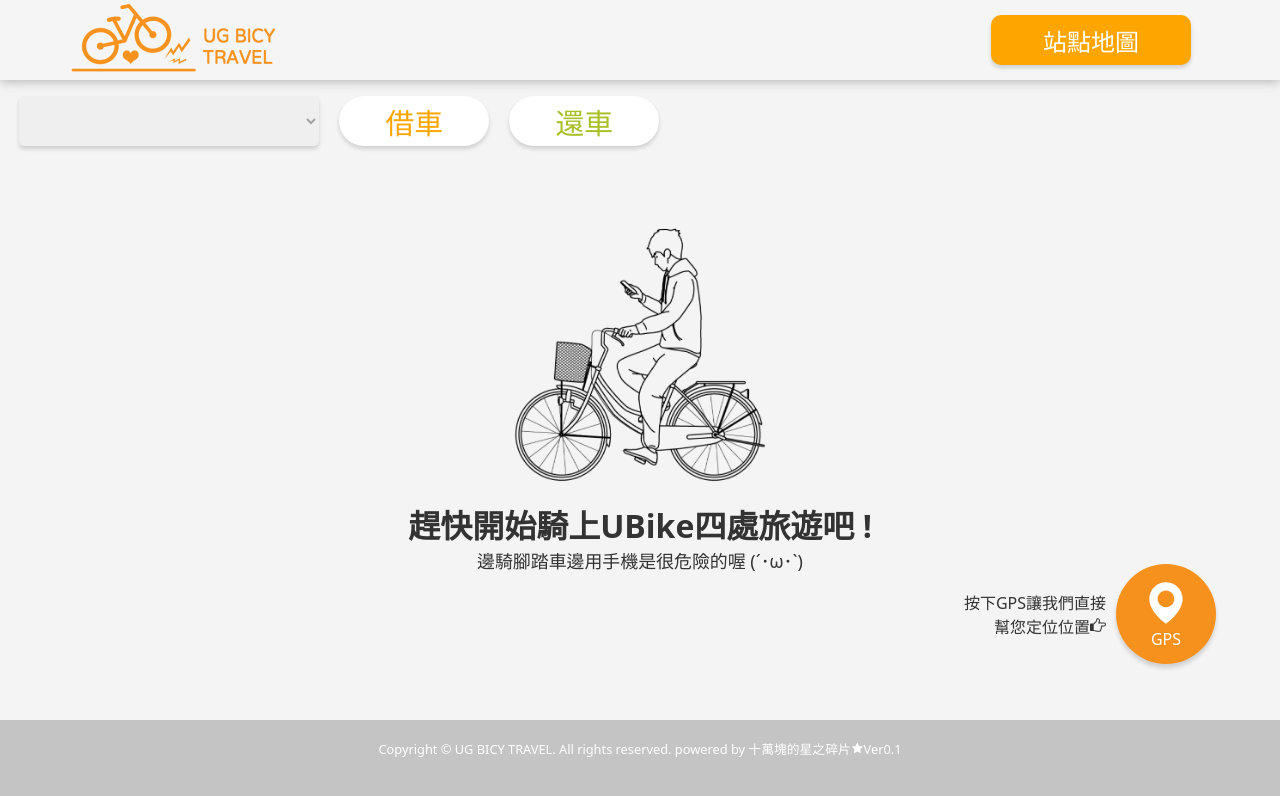
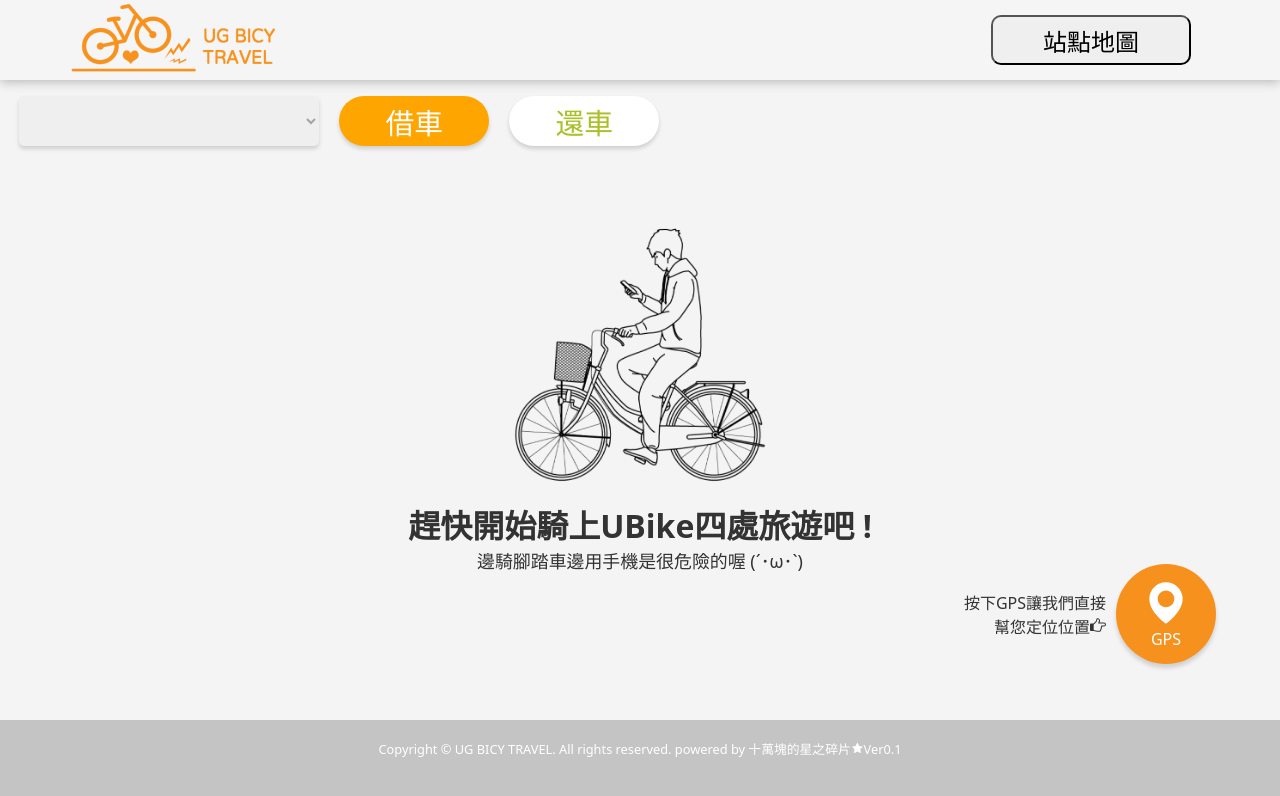
Before and after one commit to daydaychao/2021-F2E-Week2, a Vue app: page /2021-F2E-Week2/cycling-shape in a window 1280 px wide. Both pictures are taken after a click on the button "站點地圖". Shown: the top 796 px of the page. Built offline with nearby package versions, Linux system fonts and the light colour scheme.

Commit message:
style: 💄 css 按鈕點擊後固定顏色

```diff
--- a/src/assets/styles/styles.css
+++ b/src/assets/styles/styles.css
@@ -4,9 +4,9 @@
   list-style: none;
 }
 
-.btn-orange {
-  background: var(--orange);
-  color: #fff;
+.btn-rent {
+  background: #fff;
+  color: var(--orange);
   outline: none;
   box-shadow: 0px 3px 4px rgb(0 0 0 / 15%);
   border: none;
@@ -14,7 +14,7 @@
   transition: 0.3s ease;
 }
 
-.btn-orange:hover {
+.btn-rent:hover {
   background: var(--orange);
   color: #fff !important;
   transition: 0.3s ease;
@@ -29,9 +29,9 @@
   cursor: pointer;
 }
 
-.btn-green {
-  background: var(--green);
-  color: #fff;
+.btn-return {
+  background: #fff;
+  color: var(--green);
   outline: none;
   box-shadow: 0px 3px 4px rgb(0 0 0 / 15%);
   border: none;
@@ -39,9 +39,9 @@
   transition: 0.3s ease;
 }
 
-.btn-green:hover {
+.btn-return:hover {
   background: var(--green);
-  color: #fff !important;
+  color: #fff;
   transition: 0.3s ease;
 }
 
@@ -79,10 +79,18 @@
 .bg-orange {
   background: var(--orange);
 }
+.bg-green{
+  background: var(--green);
+}
 .bg-white {
   background: #fff;
 }
-
+.text-white {
+  color: #fff;
+}
+.text-green{
+  color: var(--green);
+}
 .disable {
   background: var(--grayBg);
   color: var(--grayText);
--- a/src/pages/Home.vue
+++ b/src/pages/Home.vue
@@ -90,7 +90,7 @@
   { immediate: true, deep: true }
 )
 
-const isRent = ref(true)
+let isRent = ref(true)
 function switchAvailability(state: 'rent' | 'return') {
   switch (state) {
     case 'rent': //借車
@@ -143,8 +143,8 @@
 
       <div class="Homecar">
         <div class="car-btns">
-          <button type="button" class="disable_g btn-orange se_btn" @click="switchAvailability('rent')">借車</button>
-          <button type="button" class="disable_g btn-green se_btn" @click="switchAvailability('return')">還車</button>
+          <button type="button" class="btn-rent se_btn" :class="{ 'bg-orange': isRent, 'text-white': isRent }" @click="switchAvailability('rent')">借車</button>
+          <button type="button" class="btn-return se_btn"  :class="{ 'bg-green': !isRent, 'text-white': !isRent }" @click="switchAvailability('return')">還車</button>
         </div>
         <span v-if="!MAP_TARGET">
           <svg xmlns="http://www.w3.org/2000/svg" xmlns:xlink="http://www.w3.org/1999/xlink" aria-hidden="true" role="img" width="1em" height="1em" preserveAspectRatio="xMidYMid meet" viewBox="0 0 1200 1200">
```
